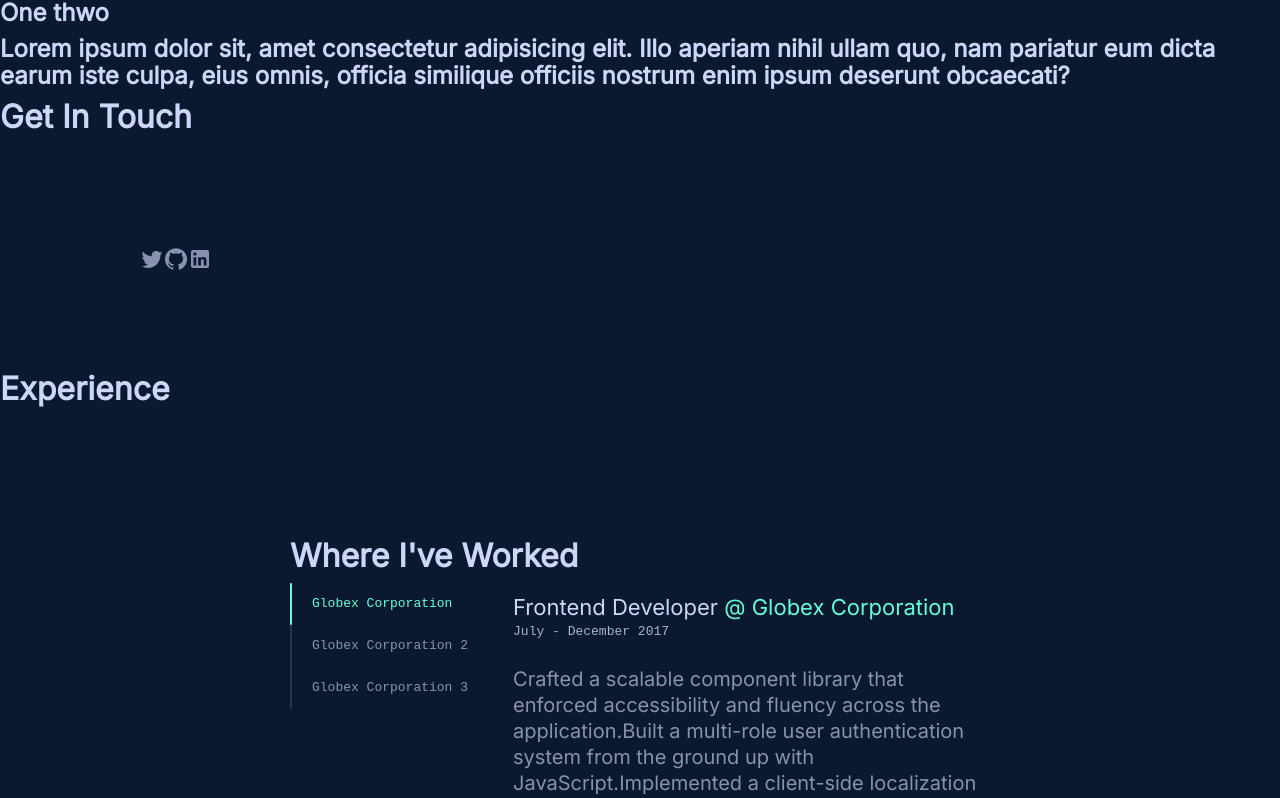
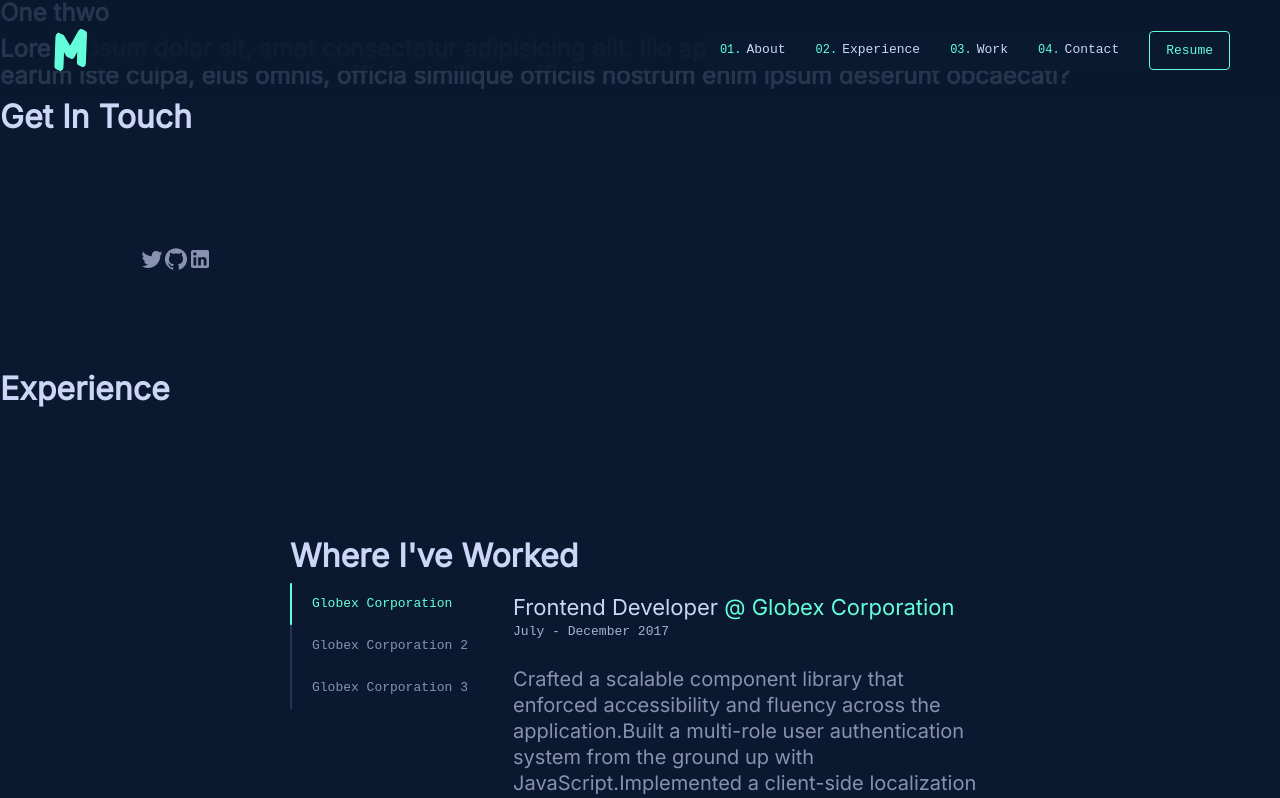
Before and after one commit to manq2010/my-portfolio, a React (Create React App) app: page /resume in a window 1280 px wide. Shown: the top 798 px of the page. Built offline with nearby package versions, Linux system fonts and the light colour scheme; a web font is replaced by a local one.

Commit message:
Update resume page

```diff
--- a/src/App.js
+++ b/src/App.js
@@ -6,7 +6,7 @@ import { GlobalStyle, theme } from './styles';
 import Main from './pages/Main/Main';
 import ProjectPage from './pages/Project/ProjectPage';
 import ScrollToTop from './features/ScrollToTop/ScrollToTop';
-import Resume from './features/Resume/Resume';
+import ResumePage from './pages/Resume/ResumePage';
 
 const App = () => (
   <div id="top">
@@ -16,7 +16,7 @@ const App = () => (
         <Routes>
           <Route path="/" element={<Main />} />
           <Route path="/projects" exact element={<ProjectPage />} />
-          <Route path="/resume" exact element={<Resume />} />
+          <Route path="/resume" exact element={<ResumePage />} />
         </Routes>
         <ScrollToTop />
       </Router>
--- a/src/features/About/About.jsx
+++ b/src/features/About/About.jsx
@@ -1,9 +1,11 @@
-import React from 'react';
+import React, { useRef, useEffect } from 'react';
 import styled from 'styled-components';
 // import { makeStyles } from '@mui/core/styles';
 // import { Button } from '@mui/core';
 
 import about from '../../data/aboutData';
+import { srConfig } from '../../utils/config';
+import sr from '../../utils/sr';
 
 // const Button = styled.button`
 //     display: block;
@@ -53,11 +55,15 @@ flex-direction: column;
 `;
 
 const About = () => {
+  const revealContainer = useRef(null);
+  useEffect(() => {
+    sr.reveal(revealContainer.current, srConfig());
+  }, []);
   const {
     description1, description2, description3, image, stack,
   } = about;
   return (
-    <AboutWrapper id="about">
+    <AboutWrapper id="about" ref={revealContainer}>
       <h1>About Me</h1>
       <AboutItems>
         <div>
--- a/src/features/Navbar/Navbar.jsx
+++ b/src/features/Navbar/Navbar.jsx
@@ -2,10 +2,11 @@ import React, { useEffect, useState } from 'react';
 import { Link } from 'react-router-dom';
 import { CSSTransition, TransitionGroup } from 'react-transition-group';
 import { PropTypes } from 'prop-types';
-import styled from 'styled-components';
+import styled, { css } from 'styled-components';
 import IconLogo from '../Logo/IconLogo';
 import links from '../../data/navlinksData';
 import MenuToggle from '../Menu/MenuToggle';
+import useScrollDirection from '../../hooks/useScrollDirection';
 
 const Header = styled.header`
 ${({ theme }) => theme.mixins.flexBetween};
@@ -29,6 +30,25 @@ ${({ theme }) => theme.mixins.flexBetween};
   }
   @media (max-width: 768px) {
     padding: 0 25px;
+  }
+
+  @media (prefers-reduced-motion: no-preference) {
+    ${(props) => props.scrollDirection === 'up'
+      && !props.scrolledToTop
+      && css`
+        height: var(--nav-scroll-height);
+        transform: translateY(0px);
+        background-color: rgba(10, 25, 47, 0.85);
+        box-shadow: 0 10px 30px -10px var(--navy-shadow);
+      `};
+
+    ${(props) => props.scrollDirection === 'down'
+      && !props.scrolledToTop
+      && css`
+        height: var(--nav-scroll-height);
+        transform: translateY(calc(var(--nav-scroll-height) * -1));
+        box-shadow: 0 10px 30px -10px var(--navy-shadow);
+      `};
   }
 `;
 
@@ -110,9 +130,12 @@ const Navbar = ({
   handleSkillScroll, handleAboutScroll, handleProjectScroll, handleEducationScroll,
   handleAchievementsScroll, handleExperienceScroll, handleContactScroll,
 }) => {
-  const isHome = true;
-  const [isMounted, setIsMounted] = useState(false);
+  // const isHome = true;
+  const isHome = window.location.pathname === '/';
+  // console.log(isHome);
+  const [isMounted, setIsMounted] = useState(!isHome);
   const [scrolledToTop, setScrolledToTop] = useState(true);
+  const scrollDirection = useScrollDirection('down');
   const timeout = 2000;
   const fadeDownClass = isHome ? 'fadedown' : '';
   const fadeClass = isHome ? 'fade' : '';
@@ -131,6 +154,8 @@ const Navbar = ({
     handleEducationScroll,
   ];
 
+  // console.log(items[0]);
+
   useEffect(() => {
     const timeout = setTimeout(() => {
       setIsMounted(true);
@@ -147,13 +172,18 @@ const Navbar = ({
   const Logo = (
     <div className="logo" tabIndex="-1">
       {isHome ? (
-        <a href="/" aria-label="home">
-          <IconLogo />
-        </a>
-      ) : (
         <Link to="/" aria-label="home">
           <IconLogo />
         </Link>
+      ) : (
+        <>
+          <Link to="/" aria-label="home">
+            <IconLogo />
+          </Link>
+          {/* <a href="/" aria-label="home">
+            <IconLogo />
+          </a> */}
+        </>
       )}
     </div>
   );
@@ -165,7 +195,7 @@ const Navbar = ({
   );
 
   return (
-    <Header scrolledToTop={scrolledToTop}>
+    <Header scrollDirection={scrollDirection} scrolledToTop={scrolledToTop}>
       <NavWrapper>
 
         <TransitionGroup component={null}>
--- /dev/null
+++ b/src/hooks/useScrollDirection.js
@@ -0,0 +1,55 @@
+import { useState, useEffect } from 'react';
+
+const SCROLL_UP = 'up';
+const SCROLL_DOWN = 'down';
+
+const useScrollDirection = ({ initialDirection, thresholdPixels, off } = {}) => {
+  const [scrollDir, setScrollDir] = useState(initialDirection);
+
+  useEffect(() => {
+    const threshold = thresholdPixels || 0;
+    let lastScrollY = window.pageYOffset;
+    let ticking = false;
+
+    const updateScrollDir = () => {
+      const scrollY = window.pageYOffset;
+
+      if (Math.abs(scrollY - lastScrollY) < threshold) {
+        // We haven't exceeded the threshold
+        ticking = false;
+        return;
+      }
+
+      setScrollDir(scrollY > lastScrollY ? SCROLL_DOWN : SCROLL_UP);
+      lastScrollY = scrollY > 0 ? scrollY : 0;
+      ticking = false;
+    };
+
+    const onScroll = () => {
+      if (!ticking) {
+        window.requestAnimationFrame(updateScrollDir);
+        ticking = true;
+      }
+    };
+
+    /**
+     * Bind the scroll handler if `off` is set to false.
+     * If `off` is set to true reset the scroll direction.
+     */
+
+    // !off ? window.addEventListener('scroll', onScroll) : setScrollDir(initialDirection);
+
+    if (!off) {
+      window.addEventListener('scroll', onScroll);
+    }
+    if (off) {
+      setScrollDir(initialDirection);
+    }
+
+    return () => window.removeEventListener('scroll', onScroll);
+  }, [initialDirection, thresholdPixels, off]);
+
+  return scrollDir;
+};
+
+export default useScrollDirection;
```
